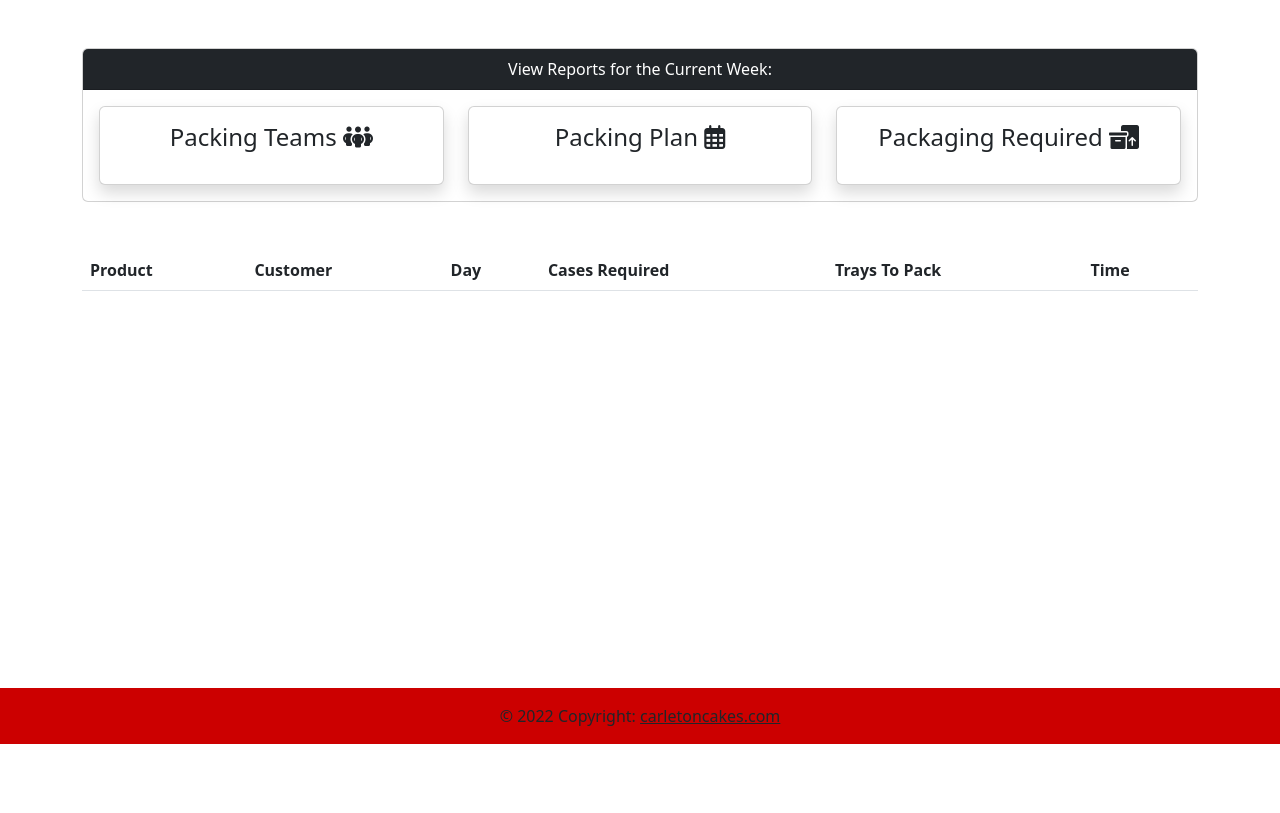
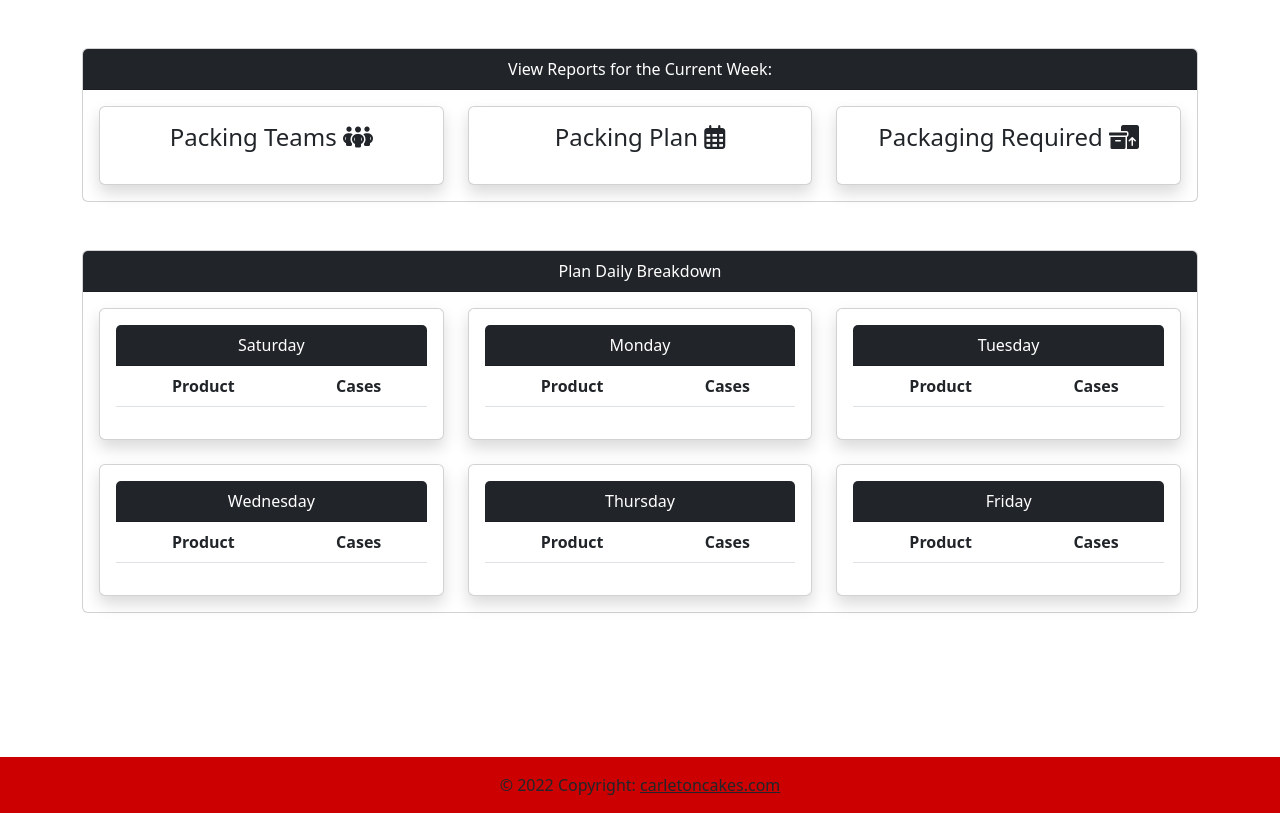
Before and after one commit to RadheyaM/Factory-Planner, a Django app: page /dashboard/plans in a window 1280 px wide. Shown: the part 56-869 px from the top of the page. Before the commit the page ends 800 px from the top, so only its background shows below. Run offline with Django 3.2, Linux system fonts and the light colour scheme; data that the repository does not hold is empty; some libraries are stand-ins or nearby versions.

Commit message:
Create a Plan Daily Breakdown table display for the db-plans template

```diff
--- a/packing/views.py
+++ b/packing/views.py
@@ -56,10 +56,23 @@ def dashboard_plans_view(request):
     packing = Packing.objects.all()
     packing_week = packing.filter(week__name='November Wk1')
 
+    sat = packing.filter(day='Saturday', week__name='November Wk1')
+    mon = packing.filter(day='Monday', week__name='November Wk1')
+    tue = packing.filter(day='Tuesday', week__name='November Wk1')
+    wed = packing.filter(day='Wednesday', week__name='November Wk1')
+    thu = packing.filter(day='Thursday', week__name='November Wk1')
+    fri = packing.filter(day='Friday', week__name='November Wk1')
+
 
     context = {
         'packing': packing,
         'packing_week': packing_week,
+        'sat': sat,
+        'mon': mon,
+        'tue': tue,
+        'wed': wed,
+        'thu': thu,
+        'fri': fri,
     }
 
 
--- a/templates/dashboard/db-plans.html
+++ b/templates/dashboard/db-plans.html
@@ -1,32 +1,157 @@
 {% extends 'dashboard/db-index.html' %}
 {% block table %}
+
 <div class="container">
+    <div class="card">
+        <div class="card-header bg-dark text-white text-center">
+            Plan Daily Breakdown
+        </div>
+        <div class="card-body">
+            <div class="row">
+                <div class="col-md-4">
+                    <div class="card my-card shadow text-center p-3">
+                        <div class="card-header bg-dark text-white text-center">
+                            Saturday
+                        </div>
                         <table class=" table table-striped">
                             <thead>
                                 <tr>
                                     <th>Product</th>
-                    <th>Customer</th>
-                    <th>Day</th>
-                    <th>Cases Required</th>
-                    <th>Trays To Pack</th>
-                    <th>Time</th>
-
+                                    <th>Cases</th>
                                 </tr>
                             </thead>
                             <tbody>
+                                {% for run in sat %}
                                     <tr>
-                    {% for item in packing_week %}
-                        <tr>
-                            <td>{{ item }}</td>
-                            <td>{{ item.name.product.customer }}</td>
-                            <td>{{ item.day }}</td>
-                            <td>{{ item.name.case_qty }}</td>
-                            <td>{{ item.day }}</td>
-
+                                        <td>{{ run.name.product }}</td>
+                                        <td>{{ run.name.case_qty}}</td>
+                                    </tr>
                                 {% endfor %}
-                </tr>
                             </tbody>
                         </table>
+                    </div>
+                </div>
+                <div class="col-md-4">
+                    <div class="card my-card shadow text-center p-3">
+                        <div class="card-header bg-dark text-white text-center">
+                            Monday
+                        </div>
+                        <table class=" table table-striped">
+                            <thead>
+                                <tr>
+                                    <th>Product</th>
+                                    <th>Cases</th>
+                                </tr>
+                            </thead>
+                            <tbody>
+                                {% for run in mon %}
+                                    <tr>
+                                        <td>{{ run.name.product }}</td>
+                                        <td>{{ run.name.case_qty}}</td>
+                                    </tr>
+                                {% endfor %}
+                            </tbody>
+                        </table>
+                    </div>
+                </div>
+                <div class="col-md-4">
+                    <div class="card my-card shadow text-center p-3">
+                        <div class="card-header bg-dark text-white text-center">
+                            Tuesday
+                        </div>
+                        <table class=" table table-striped">
+                            <thead>
+                                <tr>
+                                    <th>Product</th>
+                                    <th>Cases</th>
+                                </tr>
+                            </thead>
+                            <tbody>
+                                {% for run in tue %}
+                                    <tr>
+                                        <td>{{ run.name.product }}</td>
+                                        <td>{{ run.name.case_qty}}</td>
+                                    </tr>
+                                {% endfor %}
+                            </tbody>
+                        </table>
+                    </div>
+                </div>
+            </div>
+            <br>
+            <div class="row">
+                <div class="col-md-4">
+                    <div class="card my-card shadow text-center p-3">
+                        <div class="card-header bg-dark text-white text-center">
+                            Wednesday
+                        </div>
+                        <table class=" table table-striped">
+                            <thead>
+                                <tr>
+                                    <th>Product</th>
+                                    <th>Cases</th>
+                                </tr>
+                            </thead>
+                            <tbody>
+                                {% for run in wed %}
+                                    <tr>
+                                        <td>{{ run.name.product }}</td>
+                                        <td>{{ run.name.case_qty}}</td>
+                                    </tr>
+                                {% endfor %}
+                            </tbody>
+                        </table>
+                    </div>
+                </div>
+                <div class="col-md-4">
+                    <div class="card my-card shadow text-center p-3">
+                        <div class="card-header bg-dark text-white text-center">
+                            Thursday
+                        </div>
+                        <table class=" table table-striped">
+                            <thead>
+                                <tr>
+                                    <th>Product</th>
+                                    <th>Cases</th>
+                                </tr>
+                            </thead>
+                            <tbody>
+                                {% for run in thu %}
+                                    <tr>
+                                        <td>{{ run.name.product }}</td>
+                                        <td>{{ run.name.case_qty}}</td>
+                                    </tr>
+                                {% endfor %}
+                            </tbody>
+                        </table>
+                    </div>
+                </div>
+                <div class="col-md-4">
+                    <div class="card my-card shadow text-center p-3">
+                        <div class="card-header bg-dark text-white text-center">
+                            Friday
+                        </div>
+                        <table class=" table table-striped">
+                            <thead>
+                                <tr>
+                                    <th>Product</th>
+                                    <th>Cases</th>
+                                </tr>
+                            </thead>
+                            <tbody>
+                                {% for run in fri %}
+                                    <tr>
+                                        <td>{{ run.name.product }}</td>
+                                        <td>{{ run.name.case_qty}}</td>
+                                    </tr>
+                                {% endfor %}
+                            </tbody>
+                        </table>
+                    </div>
+                </div>
+            </div>
+        </div>
+    </div>
+</div>
 
-    </div>
 {% endblock table %}
```
Lines whose indentation alone changed are shown as unchanged.
